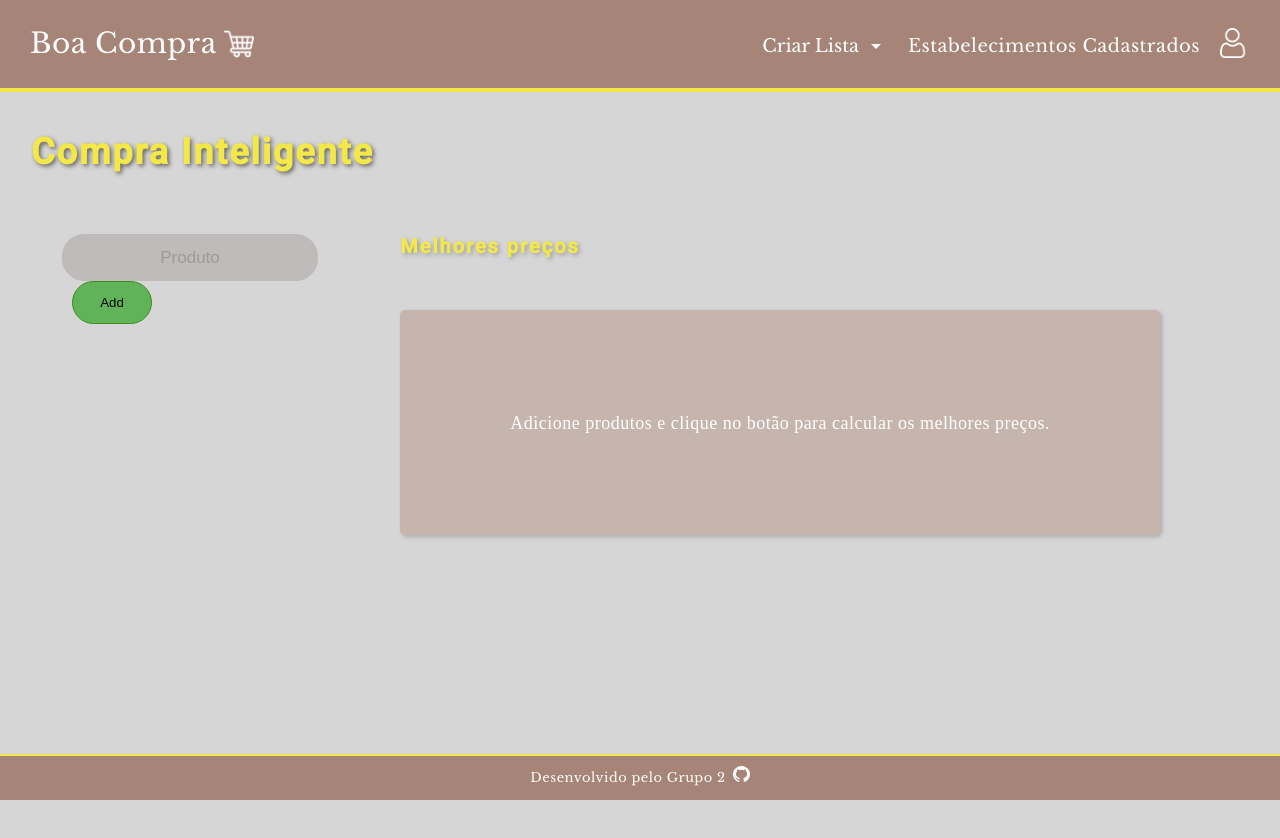
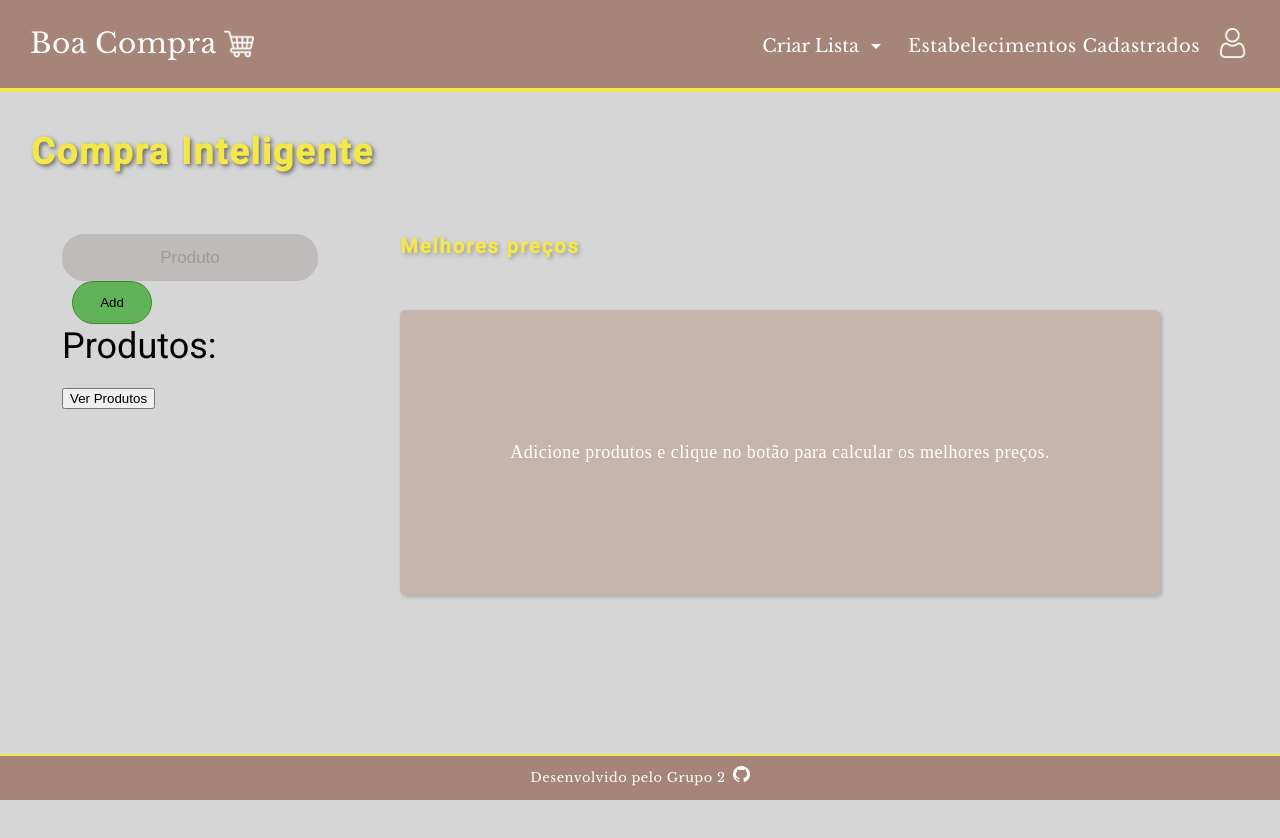
Before and after one commit to PietroDelCorona/App_Mercado, an Angular app in the folder mysite/frontEnd/: page /listaInteligente in a window 1280 px wide. Shown: the top 838 px of the page. Built offline with nearby package versions, Linux system fonts and the light colour scheme.

Commit message:
Trazendo informações de Produtos do backend

```diff
--- /dev/null
+++ b/mysite/frontEnd/src/app/lista-inteligente/IProdutos.ts
@@ -0,0 +1,6 @@
+export interface IProduto{
+    id: number,
+    nome: string,
+    unidade: string,
+    marca: string
+}
--- a/mysite/frontEnd/src/app/lista-inteligente/lista-inteligente.component.html
+++ b/mysite/frontEnd/src/app/lista-inteligente/lista-inteligente.component.html
@@ -18,6 +18,11 @@
                       <div class="product-name">{{ product }}</div>
                   </div>
               </div>
+          </div>
+
+          <div>
+            <h3>Produtos:</h3>
+            <button (click)="obterTodosProdutos()">Ver Produtos</button>
           </div>
 
       </div>
--- a/mysite/frontEnd/src/app/lista-inteligente/lista-inteligente.component.ts
+++ b/mysite/frontEnd/src/app/lista-inteligente/lista-inteligente.component.ts
@@ -1,4 +1,5 @@
 import { Component } from '@angular/core';
+import { ProdutoService } from './produto.service';
 
 @Component({
   selector: 'app-lista-inteligente',
@@ -29,4 +30,16 @@ export class ListaInteligenteComponent {
     this.showCard = true;
     // add lógica aqui dps
   }
+
+
+  constructor(private produtoService: ProdutoService) {}
+
+
+  obterTodosProdutos() {
+    this.produtoService.obterTodos().subscribe(
+      produtos => console.log(produtos)
+    )
+
+  }
+
 }
--- /dev/null
+++ b/mysite/frontEnd/src/app/lista-inteligente/produto.service.ts
@@ -0,0 +1,16 @@
+import { Injectable } from '@angular/core';
+import { HttpClient } from '@angular/common/http';
+import { IProduto } from './IProdutos';
+
+@Injectable({
+  providedIn: 'root'
+})
+export class ProdutoService {
+  baseurl = "http://127.0.0.1:8000";
+
+  constructor(private httpclient: HttpClient) { }
+
+  obterTodos() {
+    return this.httpclient.get<IProduto[]>(this.baseurl + '/api/produtos/')
+  }
+}
```
Also changed, not shown: 1 other file (tests, documents, lock files or other folders). Lines whose indentation alone changed are shown as unchanged.
